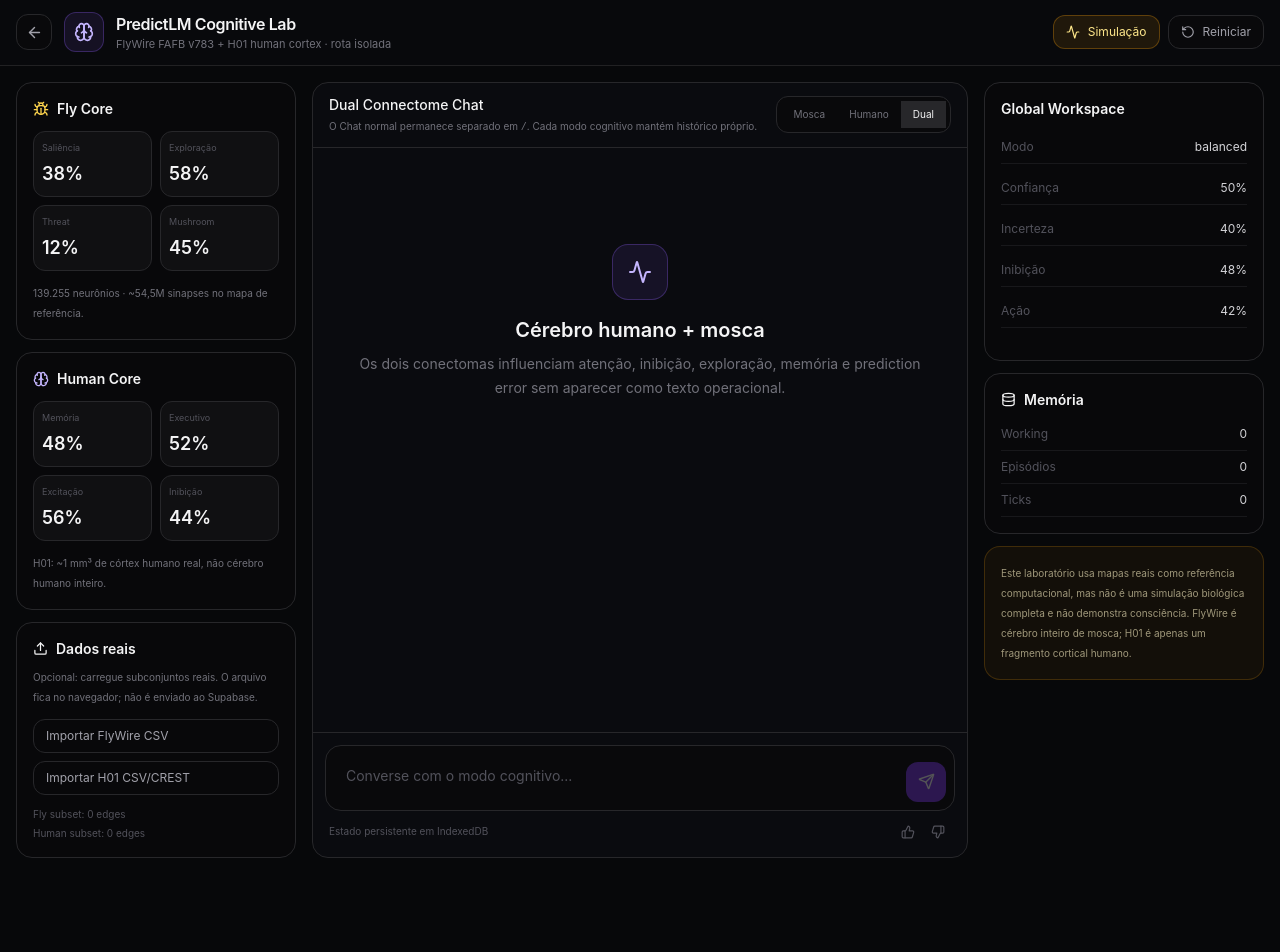
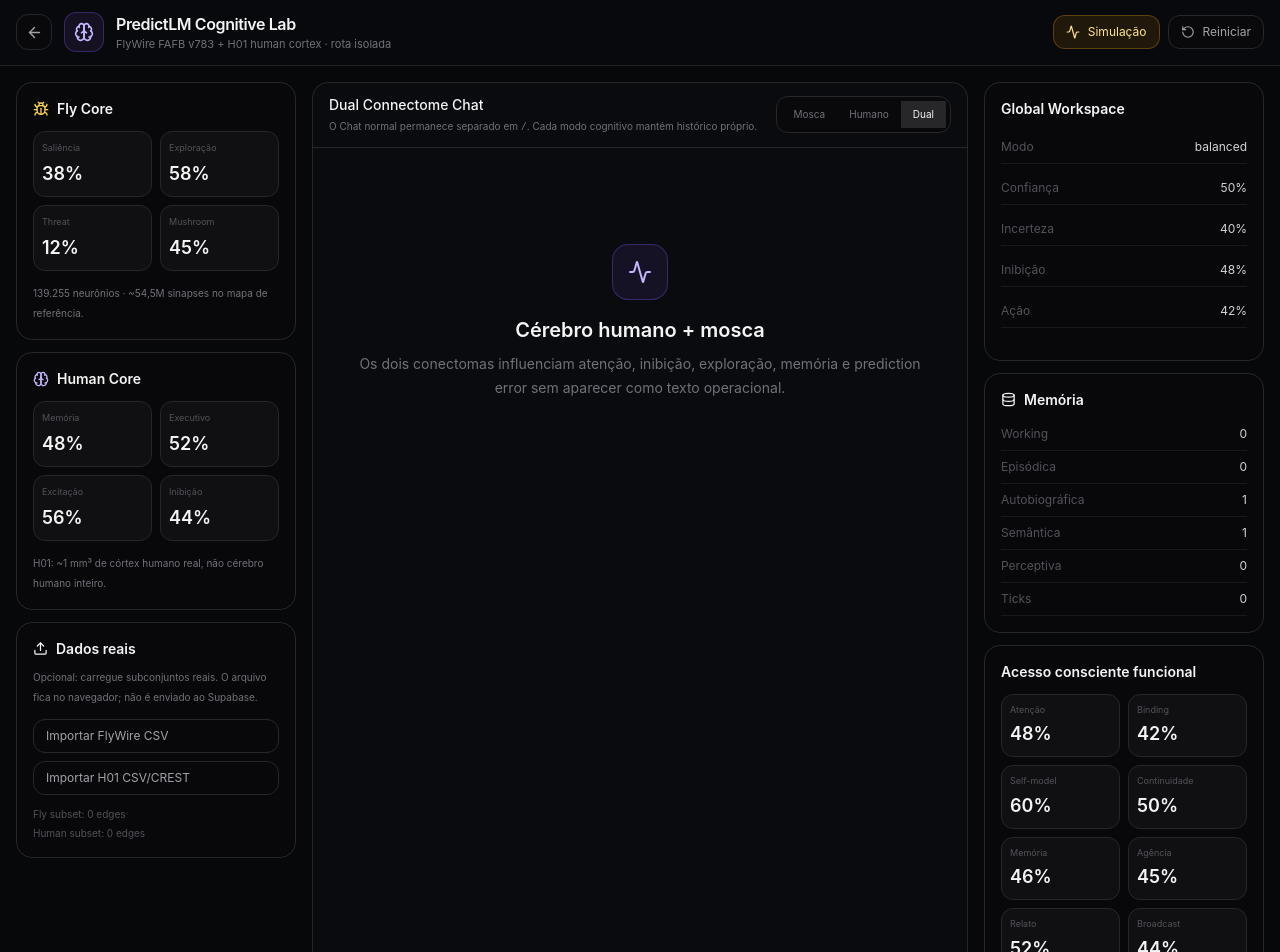
Before and after one commit to W2CAPITAL/PredictLm, a Next.js app: page /cognitive in a window 1280 px wide. Shown: the top 952 px of the page. Before the commit the page ends 874 px from the top, so only its background shows below. Built offline with nearby package versions, Linux system fonts and the light colour scheme.

Commit message:
Expose functional conscious-access and memory maps in Cognitive Lab

```diff
--- a/src/components/CognitiveLab.tsx
+++ b/src/components/CognitiveLab.tsx
@@ -19,6 +19,7 @@ import {
   summarizeConnectomeEdges
 } from '@/lib/cognitive/connectome-import';
 import {FLYWIRE_FAFB_V783,H01_HUMAN_CORTEX} from '@/lib/cognitive/connectome-provenance';
+import {COGNITIVE_FUNCTIONAL_MAP} from '@/lib/cognitive/functional-map';
 
 type Msg={role:'user'|'assistant';content:string;status?:'partial'|'done'|'error'};
 export type CognitiveChatMode='dual'|'fly'|'human';
@@ -68,7 +69,15 @@ export function CognitiveLab({defaultMode='dual'}:{defaultMode?:CognitiveChatMod
     humanMemory:Math.round(state.human.workingMemory*100),
     humanExecutive:Math.round(state.human.executiveControl*100),
     uncertainty:Math.round(state.workspace.uncertainty*100),
-    confidence:Math.round(state.workspace.confidence*100)
+    confidence:Math.round(state.workspace.confidence*100),
+    attention:Math.round((state.consciousAccess?.attention||0)*100),
+    binding:Math.round((state.consciousAccess?.perceptualBinding||0)*100),
+    selfModel:Math.round((state.consciousAccess?.selfModel||0)*100),
+    continuity:Math.round((state.consciousAccess?.continuity||0)*100),
+    memoryAccess:Math.round((state.consciousAccess?.memoryAccess||0)*100),
+    agency:Math.round((state.consciousAccess?.agency||0)*100),
+    reportability:Math.round((state.consciousAccess?.reportability||0)*100),
+    broadcast:Math.round((state.consciousAccess?.globalBroadcast||0)*100)
   }),[state]);
 
   async function puterFallback(prompt:string,history:Msg[],context:string,signal:AbortSignal){
@@ -417,8 +426,34 @@ export function CognitiveLab({defaultMode='dual'}:{defaultMode?:CognitiveChatMod
         <section className="rounded-2xl border border-zinc-800 bg-zinc-950/70 p-4">
           <div className="mb-2 flex items-center gap-2 text-sm font-semibold"><Database size={15}/> Memória</div>
           <Row label="Working" value={String(state.memory.working.length)}/>
-          <Row label="Episódios" value={String(state.memory.episodic.length)}/>
+          <Row label="Episódica" value={String(state.memory.episodic.length)}/>
+          <Row label="Autobiográfica" value={String(state.memory.autobiographical?.length||0)}/>
+          <Row label="Semântica" value={String(state.memory.semantic?.length||0)}/>
+          <Row label="Perceptiva" value={String(state.memory.perceptual?.length||0)}/>
           <Row label="Ticks" value={String(state.tick)}/>
+        </section>
+
+        <section className="rounded-2xl border border-zinc-800 bg-zinc-950/70 p-4">
+          <div className="mb-3 text-sm font-semibold">Acesso consciente funcional</div>
+          <div className="grid grid-cols-2 gap-2">
+            <Metric label="Atenção" value={metrics.attention}/>
+            <Metric label="Binding" value={metrics.binding}/>
+            <Metric label="Self-model" value={metrics.selfModel}/>
+            <Metric label="Continuidade" value={metrics.continuity}/>
+            <Metric label="Memória" value={metrics.memoryAccess}/>
+            <Metric label="Agência" value={metrics.agency}/>
+            <Metric label="Relato" value={metrics.reportability}/>
+            <Metric label="Broadcast" value={metrics.broadcast}/>
+          </div>
+          <details className="mt-3 text-[10px] text-zinc-500">
+            <summary className="cursor-pointer text-zinc-400">Mapa funcional completo</summary>
+            <div className="mt-2 space-y-2">
+              {COGNITIVE_FUNCTIONAL_MAP.map(node=><div key={node.id} className="rounded-lg border border-zinc-900 p-2">
+                <b className="text-zinc-300">{node.label}</b>
+                <div className="mt-1">{node.source} · {node.implementation}</div>
+              </div>)}
+            </div>
+          </details>
         </section>
 
         <section className="rounded-2xl border border-amber-500/20 bg-amber-500/5 p-4 text-[10px] leading-5 text-amber-100/60">
```
